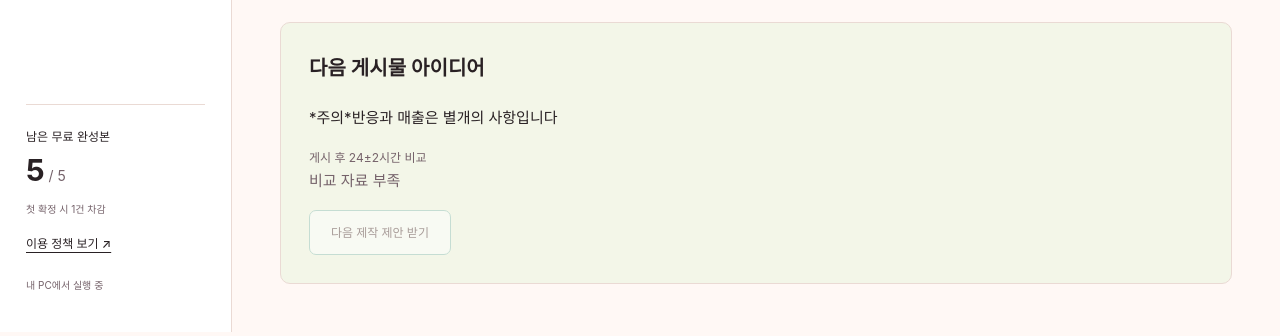
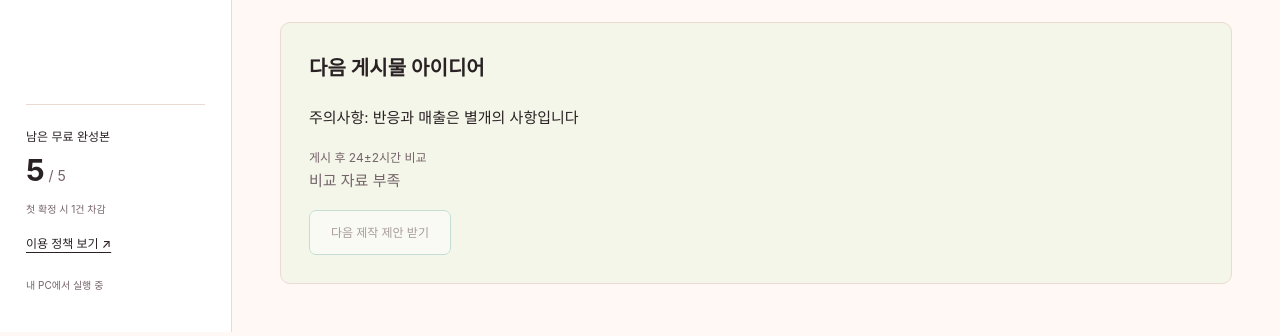
Before and after one commit to JINzinzara/content-marketing-ai, a FastAPI app: page /analytics in a window 1280 px wide. Shown: the part 468-804 px from the top of the page. Run offline with FastAPI, Linux system fonts and the light colour scheme; data comes from the database, SQL or seed files in the repository; data that the repository does not hold is empty; some web fonts are replaced.

Commit message:
fix: 반응 분석 UI 문구 수정

```diff
--- a/app/templates/analytics.html
+++ b/app/templates/analytics.html
@@ -4,7 +4,7 @@
 {% if history %}<form action="/analytics/collect" method="post" class="inline-form"><input type="hidden" name="csrf" value="{{ csrf }}"><label for="media_id" class="sr-only">조회할 게시물</label><select id="media_id" name="media_id">{% for item in history %}<option value="{{ item.media_id }}">{{ item.caption[:60] or '본문 없는 게시물' }}</option>{% endfor %}</select><button class="button primary" type="submit" {% if not shop.connected %}disabled{% endif %}>현재 반응 저장</button></form>{% else %}<p class="muted">기존 게시물 가져오기</p><a class="text-link" href="/shop">게시물 가져오기 →</a>{% endif %}
 <p class="help-text">조회 시점의 반응</p></section>
 {% if report.latest %}<div class="section-heading"><h2>게시물별 최근 관측</h2><span class="muted">한국 시간 기준</span></div><div class="stack roomy">{% for row in report.latest %}<section class="panel"><h3>{{ (row.caption or '본문 없는 게시물')[:90] }}</h3><p class="muted">게시 {{ row.local_time }} · {% if row.elapsed_hours is not none %}게시 후 {{ '%.1f'|format(row.elapsed_hours) }}시간{% else %}경과 시간 미확인{% endif %}</p><div class="metrics">{% for key, name in metric_names.items() %}{% set metric = row.metrics.get(key, {}) %}<div><span>{{ name }}</span><strong>{{ metric.value if metric.status == 'available' else '—' }}</strong><small>{{ metric_statuses.get(metric.status, '미확인') }}</small></div>{% endfor %}</div>{% if row.save_rate is not none %}<p class="help-text">도달 대비 저장 {{ '%.2f'|format(row.save_rate * 100) }}%</p>{% endif %}</section>{% endfor %}</div>{% endif %}
-<section class="panel recommendation"><h2>다음 게시물 아이디어</h2><p>*주의*반응과 매출은 별개의 사항입니다</p><p class="help-text">게시 후 {{ comparison_hours }}±{{ tolerance_hours }}시간 비교</p>
+<section class="panel recommendation"><h2>다음 게시물 아이디어</h2><p>주의사항: 반응과 매출은 별개의 사항입니다</p><p class="help-text">게시 후 {{ comparison_hours }}±{{ tolerance_hours }}시간 비교</p>
 {% if recommendation %}<div class="proposal"><h3>분석 결과</h3><p>{{ recommendation.observation }}</p><h3>다음 콘텐츠</h3><p>{{ recommendation.next_content }}</p><h3>게시 시간</h3><p>{{ recommendation.time_hypothesis }}</p><h3>주의사항</h3><p>{{ recommendation.limitations }}</p><a class="button primary" href="/posts/new">다음 게시물 만들기 →</a></div>{% else %}<p class="muted">{{ '비교 자료 준비 완료' if report.evidence else '비교 자료 부족' }}</p>{% endif %}
 <form action="/analytics/recommend" method="post"><input type="hidden" name="csrf" value="{{ csrf }}"><button class="button secondary" type="submit" {% if not report.evidence or not cfg.ai_ready %}disabled{% endif %}>{{ '저장한 추천 확인' if recommendation else '다음 제작 제안 받기' }}</button></form>
 </section>{% endblock %}
```
